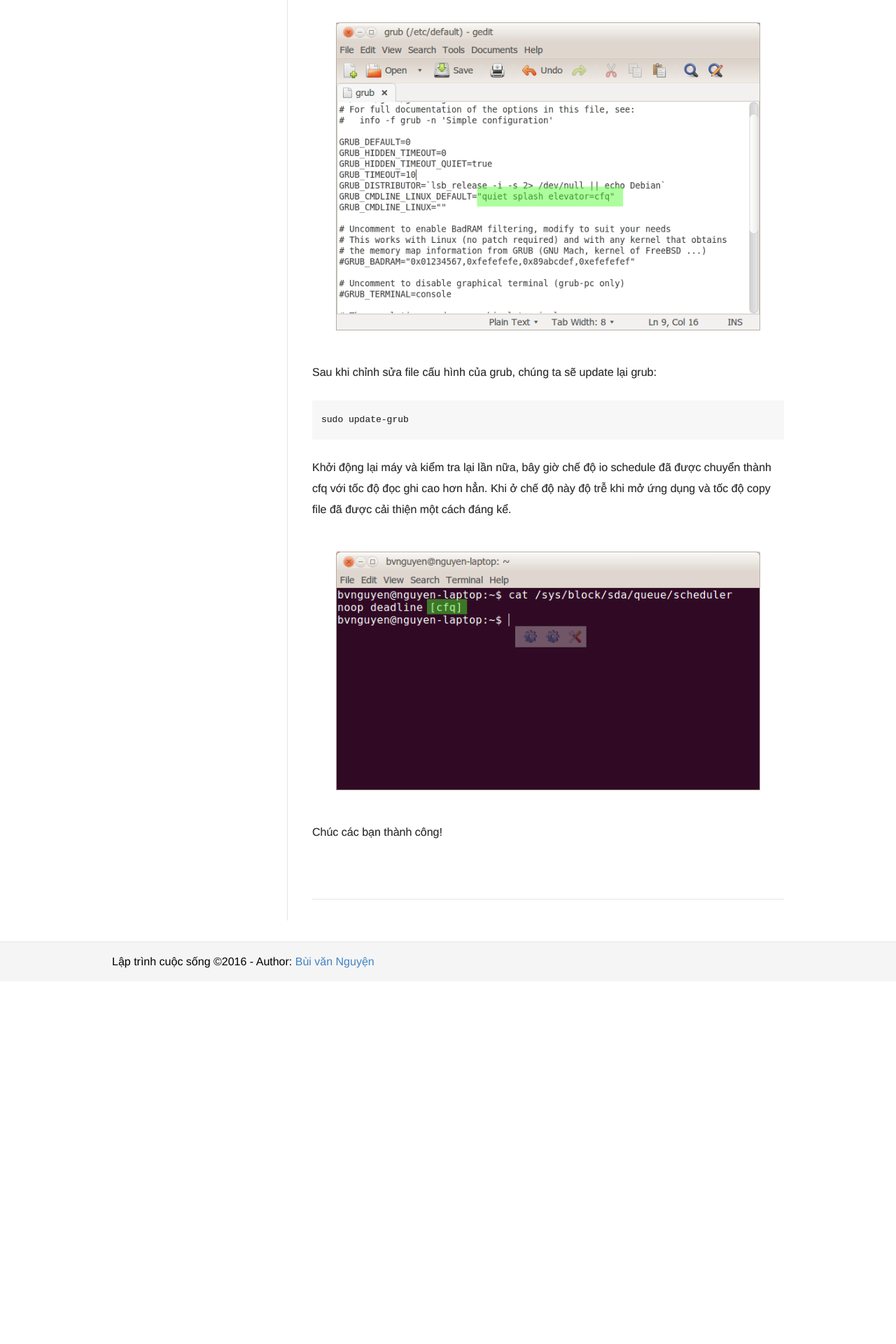
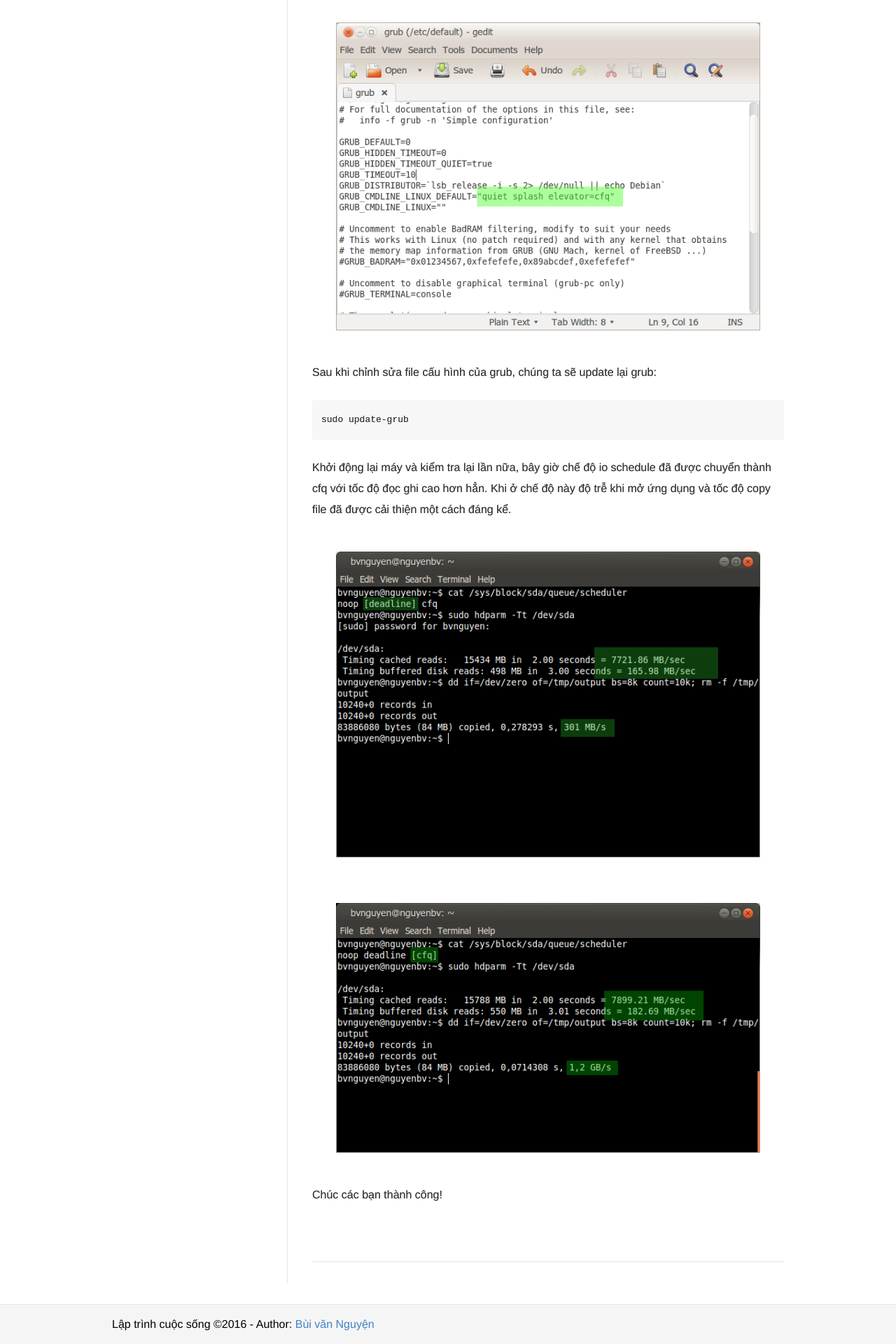
Before and after one commit to nguyentest/laptrinhcuocsong, a Jekyll site: the page built from _posts/2016-12-21-thay-doi-che-do-io-schedule-de-tang-toc-ubuntu.md, in a window 1280 px wide. Shown: the part 1469-3389 px from the top of the page at 70% size. Built offline with Jekyll 4.4.1, drawn with Linux system fonts in a browser that asks for light colours; before the commit the page ends 2871 px from its top, so only the background shows below that.

Commit message:
edit post

```diff
--- a/_posts/2016-12-21-thay-doi-che-do-io-schedule-de-tang-toc-ubuntu.md
+++ b/_posts/2016-12-21-thay-doi-che-do-io-schedule-de-tang-toc-ubuntu.md
@@ -44,6 +44,8 @@ sudo update-grub
 
 Khởi động lại máy và kiểm tra lại lần nữa, bây giờ chế độ io schedule đã được chuyển thành cfq với tốc độ đọc ghi cao hơn hẳn. Khi ở chế độ này độ trễ khi mở ứng dụng và tốc độ copy file đã được cải thiện một cách đáng kể.
 
-![sửa chế độ io schedule](images/ubuntu-cfq.png)
+![sửa chế độ io schedule](images/io-scheduler-before.png)
+
+![sửa chế độ io schedule](images/io-scheduler-affter.png)
 
 Chúc các bạn thành công!
```
